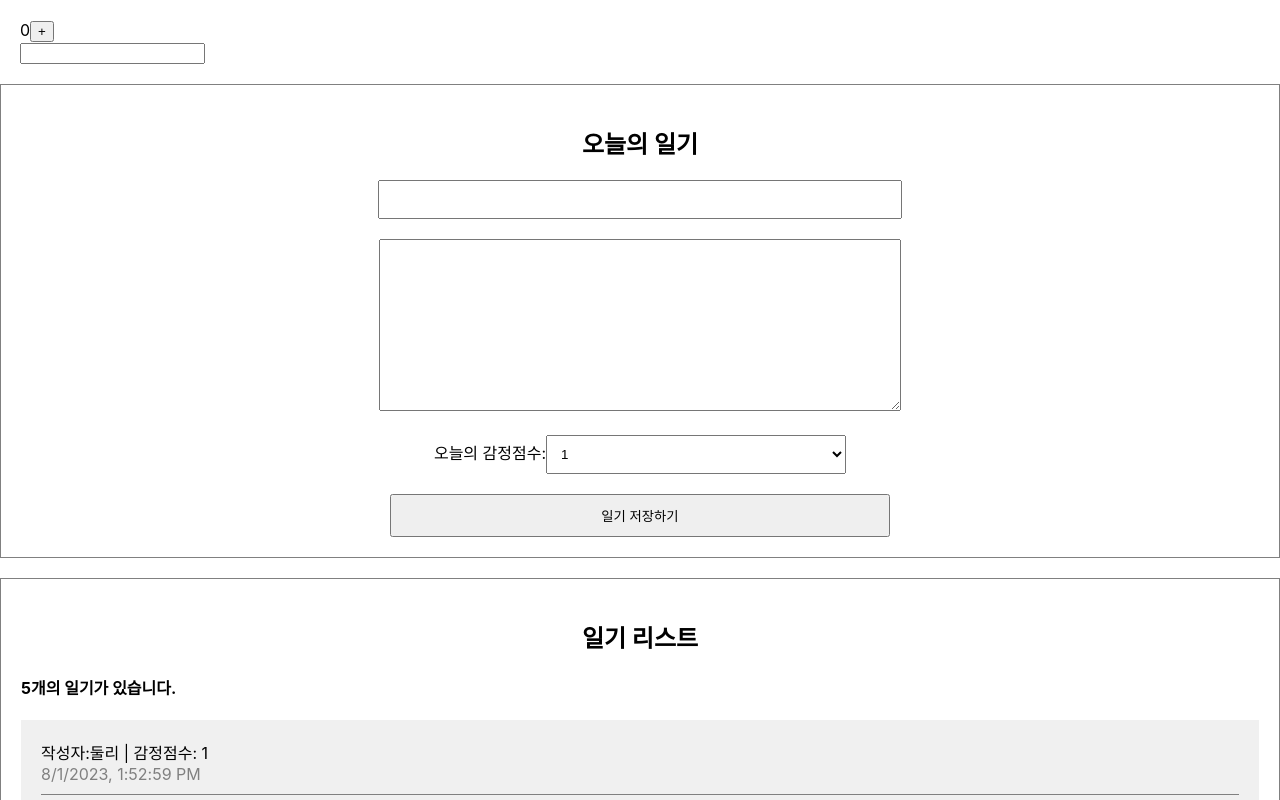
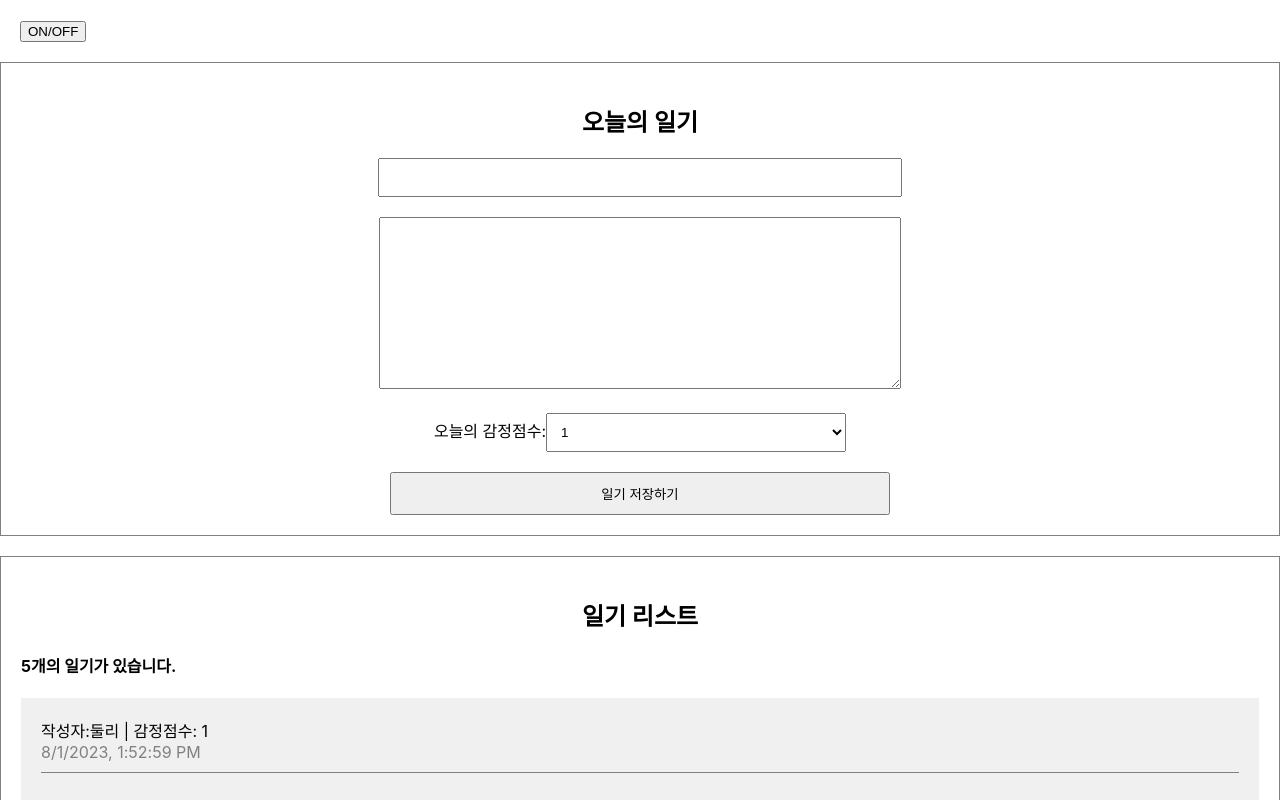
Before and after one commit to Yoonyesol/simple_diary, a React (Create React App) app: page / in a window 1280 px wide. Shown: the top 800 px of the page. Built offline with nearby package versions, Linux system fonts and the light colour scheme; the HTML template or start-up script is replaced by a standard one.

Commit message:
LifeCycle: Mount, Unmount 시 동작할 코드 작성

```diff
--- a/src/LifeCycle.js
+++ b/src/LifeCycle.js
@@ -1,37 +1,23 @@
 import { useEffect, useState } from "react";
 
+const UnmountTest = () => {
+  useEffect(() => {
+    console.log("Mount");
+    return () => {
+      //Unmount 시점에 실행되게 함
+      console.log("Unmount");
+    }
+  }, [])
+  return <div>Unmount Testing Component</div>
+}
+
 const LifeCycle = () => {
-  const [count, setCount] = useState(0);
-  const [text, setText] = useState("");
-
-  useEffect(() => { //초기 랜딩 시
-    console.log("Mount!");
-  }, [])
-
-  useEffect(() => { //컴포넌트가 업데이트되어 상태변화가 발생할 때마다
-    console.log("Update!");
-  })
-
-  useEffect(() => { //count의 상태가 변화할 때마다
-    console.log(`count is update: ${count}`)
-    if (count > 5) {  //원하는 변수의 값이 변화하는 것을 감지하여 아래 코드를 수행
-      alert("count가 5를 넘었습니다. 따라서 1로 초기화합니다.");
-      setCount(1);
-    }
-  }, [count])
-
-  useEffect(() => { //text의 상태가 변화할 때마다
-    console.log(`text is update: ${text}`)
-  },[text])
+  const [isVisible, setIsVisible] = useState(false);
+  const toggle = () => setIsVisible(!isVisible);
 
   return <div style={{ padding: 20 }}>
-    <div>
-      {count}
-      <button onClick={() => setCount(count + 1)}>+</button>
-      <div>
-        <input value={text} onChange={(e)=>setText(e.target.value)}></input>
-      </div>
-    </div>
+    <button onClick={toggle}>ON/OFF</button>
+    {isVisible && <UnmountTest />} {/*단락회로평가를 통해 뒤의 컴포넌트를 랜더링할 것인지 정하기*/}
   </div>
 };
 
```
